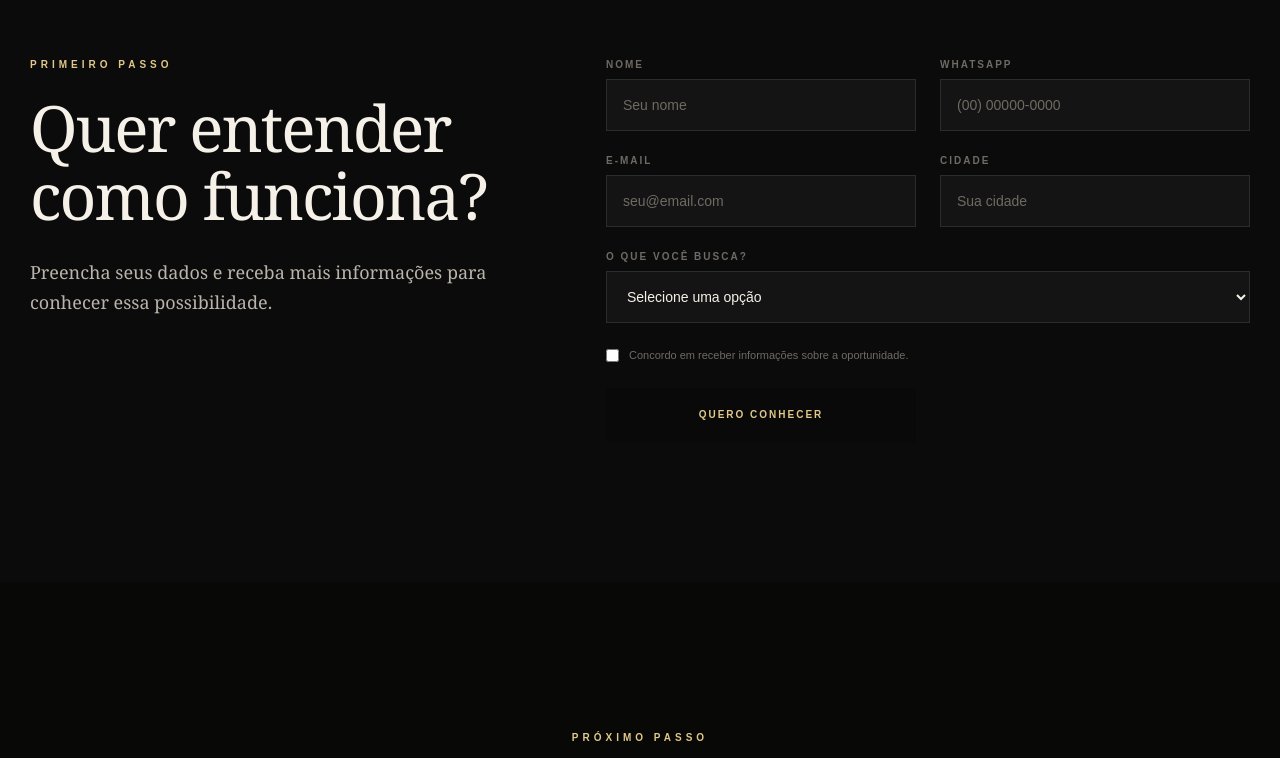
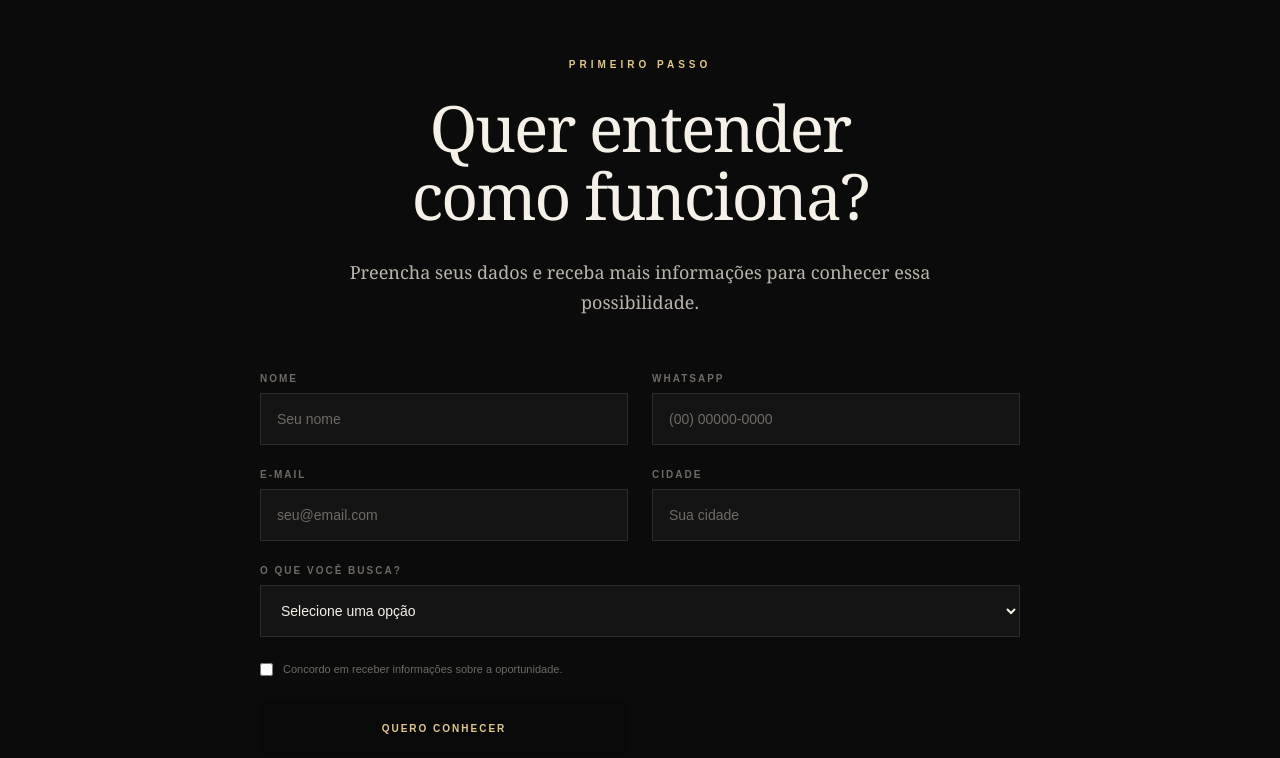
Before and after one commit to Aisermelk/Mymonentsparis, a plain HTML site: page oportunidade.html in a window 1280 px wide. Shown: the part 1728-2486 px from the top of the page. Drawn offline with Linux system fonts and the light colour scheme; no server answers.

Commit message:
Refactor luxury form section layout and styles

```diff
--- a/css/oportunidade.css
+++ b/css/oportunidade.css
@@ -314,19 +314,39 @@ a {
 
 .luxury-form-section {
   padding: 140px 30px;
-  display: grid;
-  grid-template-columns: .85fr 1.15fr;
-  gap: 100px;
-  align-items: start;
+  display: flex;
+  flex-direction: column;
+  align-items: center;
   background: var(--black-soft);
+  text-align: center;
 }
 
 .luxury-form-intro {
-  max-width: 500px;
+  width: min(700px, 100%);
+  max-width: 700px;
+  margin: 0 auto 55px;
 }
 
 .luxury-form-intro h2 {
   margin-bottom: 28px;
+}
+
+.luxury-form-intro p {
+  max-width: 650px;
+  margin: 0 auto;
+  color: var(--text);
+  font-family: Georgia, "Times New Roman", serif;
+  font-size: 18px;
+  line-height: 1.7;
+}
+
+.luxury-form {
+  width: min(760px, 100%);
+  margin: 0 auto;
+  display: grid;
+  grid-template-columns: repeat(2, 1fr);
+  gap: 24px;
+  text-align: left;
 }
 
 .luxury-form-intro p {
```
